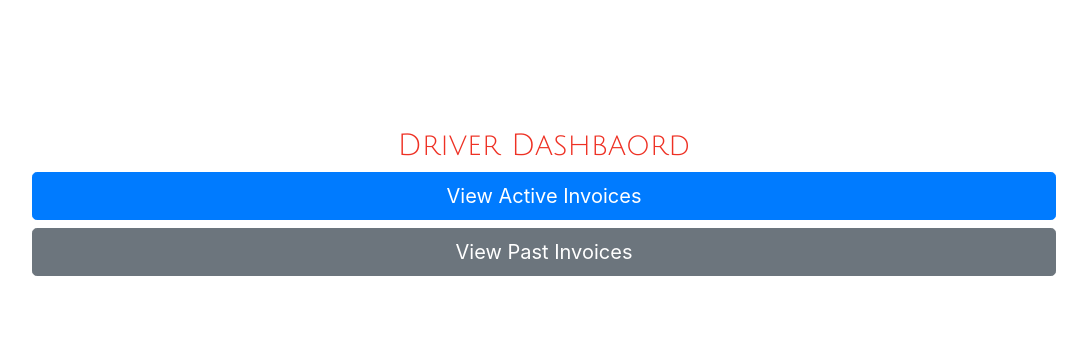
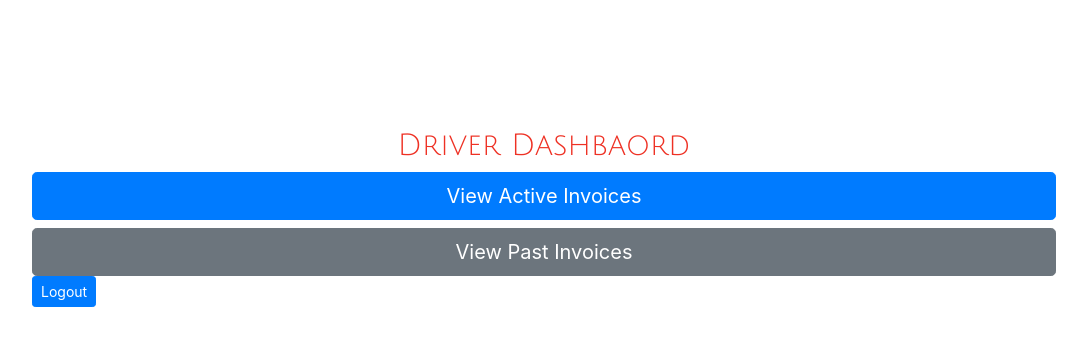
Before and after one commit to aaangelaaa/request-to-pay-frontend, a React (Create React App) app: page / in a window 1280 px wide. Shown: the top 346 px of the page, without its empty margins (96-1183 px from the left). Built offline with nearby package versions, Linux system fonts and the light colour scheme.

Commit message:
Update driver dashboard appearance.

```diff
--- a/src/pages/driver dashboard/DriverDash.js
+++ b/src/pages/driver dashboard/DriverDash.js
@@ -14,6 +14,8 @@ class DriverDash extends Component {
 
         this.handleClick1 = this.handleClick1.bind(this);
         this.handleClick2 = this.handleClick2.bind(this);
+        this.handleLogout = this.handleLogout.bind(this);
+
     }
 
     handleClick1 (e) {
@@ -24,8 +26,14 @@ class DriverDash extends Component {
 
     handleClick2 (e) {
         e.preventDefault();
-        // swithc pages
+        // switcc pages
         console.log("goodbye!");
+    }
+
+    handleLogout (e) {
+        e.preventDefault();
+        // switcc pages
+        console.log("logging out!");
     }
 
     render () {
@@ -34,6 +42,7 @@ class DriverDash extends Component {
                 <h3 className="driver-header">Driver Dashbaord</h3>
                 <Button variant="primary" size="lg" block onClick={this.handleClick1}>View Active Invoices</Button>
                 <Button variant="secondary" size="lg" block onClick={this.handleClick2}>View Past Invoices</Button>
+                <Button variant="primary" size="sm" onClick={this.handleLogout}>Logout</Button>
             </div>
         );
     }
```
